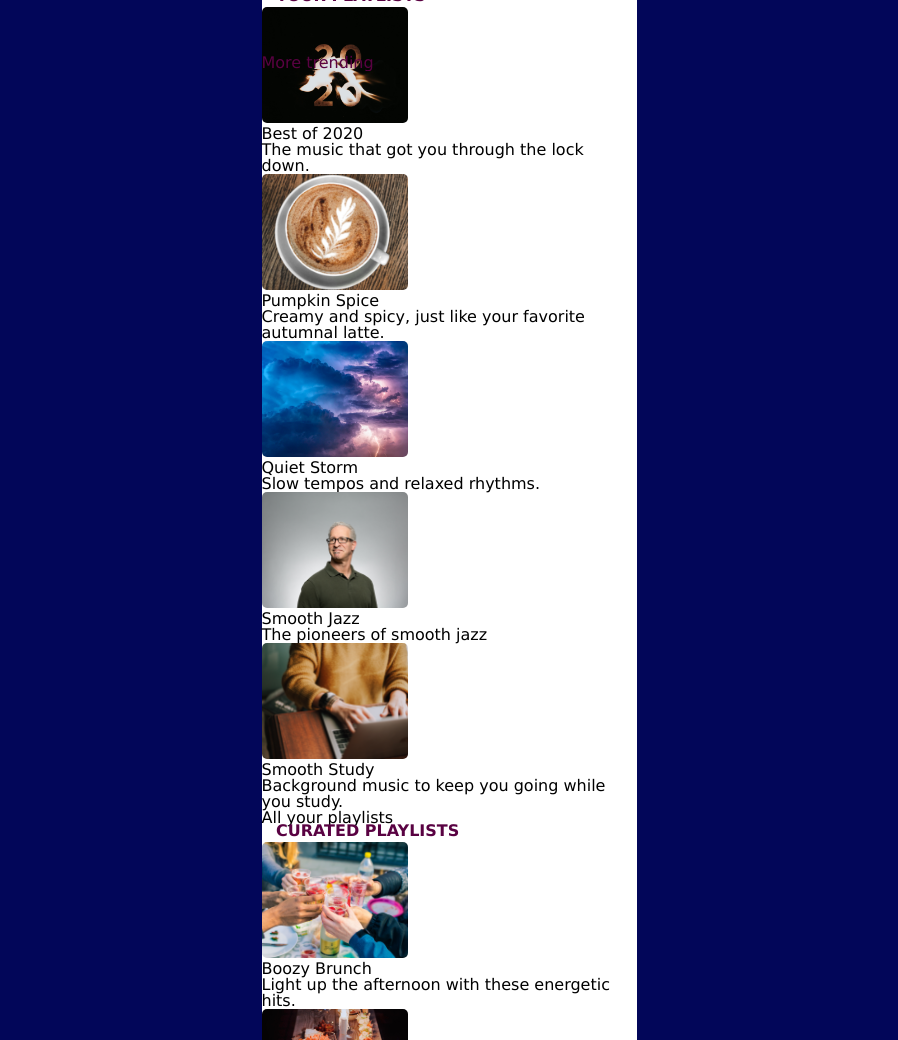
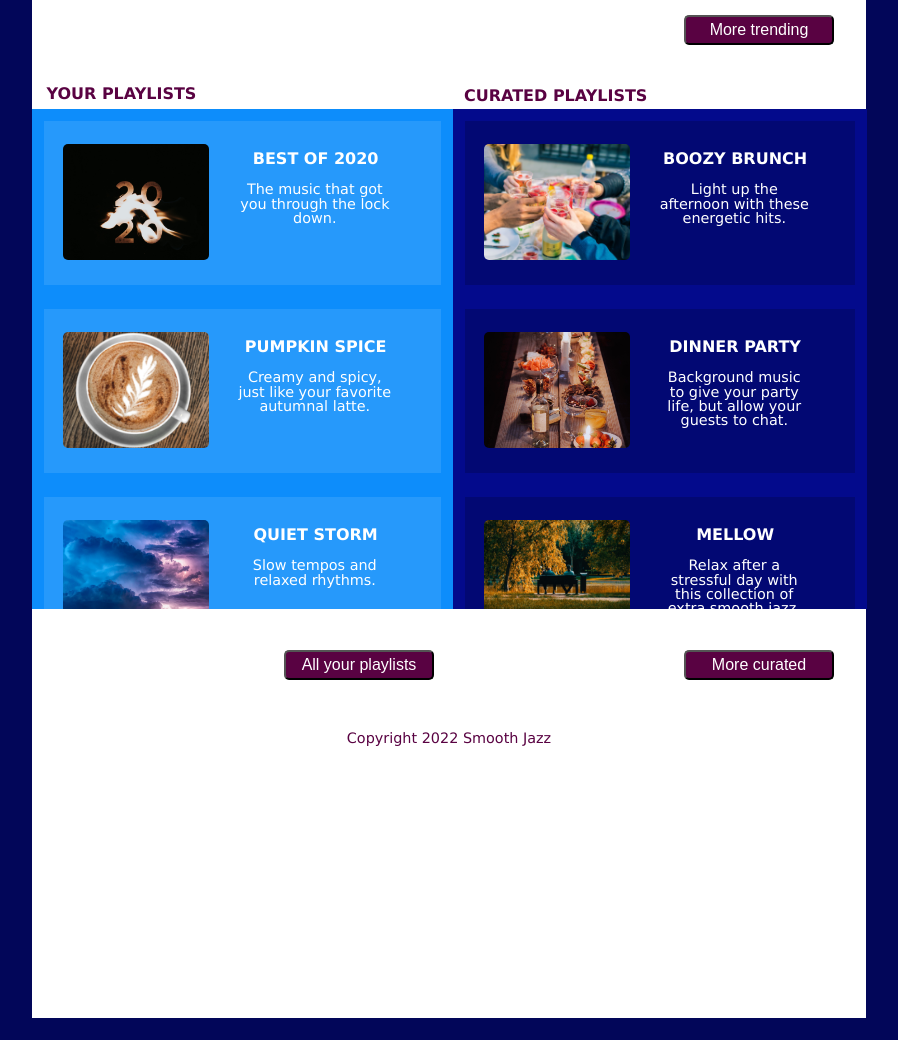
Before and after one commit to danielledani-dev/streamingmedia, a plain HTML site: page index.html in a window 1280 px wide. Shown: the part 630-1670 px from the top of the page, without its empty margins (191-1089 px from the left). After the commit the page ends 1648 px from the top, so only its background shows below. Drawn offline with Linux system fonts and the light colour scheme.

Commit message:
added final media queries and css

```diff
--- a/index.html
+++ b/index.html
@@ -13,15 +13,14 @@
             <p>This station is dedicated to the soothing sounds of smooth jazz. This genre of commercially oriented crossover jazz became dominant in the 1980s and early 1990s.</p>
         </header>
         <nav>
-                <input type="checkbox" id="dropdown" />
+                <input type="checkbox" id="dropdown">
                 <label for="dropdown"><span></span></label>
-                <span class="container"></span>
             <ul>
                 <li><a href="#home">MuzakMaker</a></li>
-                <li><a href="#trending">Trending <br />Songs</a></li>
-                <li><a href="#playlists">Your  <br />Playlists</a></li>
-                <li><a href="#curated">Curated  <br />Playlists</a></li>
-                <li><a href="user"><img src="StreamingMedia/images/duke-silver.png" alt="user profile picture"></a></li>
+                <li><a href="#trending">Trending Songs</a></li>
+                <li><a href="#playlists">Your Playlists</a></li>
+                <li><a href="#curated">Curated Playlists</a></li>
+                <li><a href="#user"><img src="StreamingMedia/images/duke-silver.png" alt="user profile picture"></a></li>
             </ul>
         </nav>
     <main>
@@ -74,7 +73,7 @@
             </section>
             <section>
             <div>
-                <h3>Succesful Performance</h3>
+                <h3>Successful Performance</h3>
                 <p><span class="artist">Artist</span> Ricky Bombino</p>
             </div>
                 <img src="StreamingMedia/images/successful-performance-cover.png" alt="cover art image of a white man with a red shirt, standing in front of a blue brick wall looking celebratory for the Successful Performance by the artist Ricky Bombino">
@@ -83,55 +82,72 @@
                     Your browser does not support the audio tag.
                 </audio>
             </section>
-        <p>More trending</p>
+            </div>
+        <button class="more-trending">More trending</button>
         </section>
 
         <section id="playlists">
             <h2>Your Playlists</h2>
+            <div class="scroll">
+            <section>
                 <img src="StreamingMedia/images/best-of-2020-cover.png" alt="image of a glowing year of 2020 sign on a black background">
                     <h3>Best of 2020</h3>
                     <p>The music that got you through the lock down.</p>
+            </section>
+            <section>
                 <img src="StreamingMedia/images/pumpkin-spice-cover.png" alt="image of a hot cup of a pumpkin spice espresso drink with an intricate latte art design on top">
                 <h3>Pumpkin Spice</h3>
                 <p>Creamy and spicy, just like your favorite autumnal latte.</p>
+            </section>
+            <section>
                 <img src="StreamingMedia/images/quiet-storm-cover.png" alt="image of a lightning storm with pink and blue clouds intertwining">
                 <h3>Quiet Storm</h3>
                 <p>Slow tempos and relaxed rhythms.</p>
+            </section>
+            <section>
                 <img src="StreamingMedia/images/smooth-jazz-cover.png" alt="image of an older white man wearing glasses in a green shirt and slightly smiling">
                 <h3>Smooth Jazz</h3>
                 <p>The pioneers of smooth jazz</p>
-                <img src="StreamingMedia/images/smooth-study-cover.png" alt="image of a man's hand using a laptop on a wooden desk">
-
+            </section>
+            <section>
+                <img src="StreamingMedia/images/smooth-study-cover.png" alt="man's hand seen with watch using laptop on a desk">
                 <h3>Smooth Study</h3>
                 <p>Background music to keep you going while you study.</p>
-
-            <p>All your playlists</p>
             </section>
-
-        <section id="curated"><h2>Curated Playlists</h2>
+            </div>
+        </section>
+            <button class="all-playlists">All your playlists</button>
+        <section id="curated">
+            <h2>Curated Playlists</h2>
+            <div class="scroll">
+            <section>
                 <img src="StreamingMedia/images/boozy-brunch-cover.png" alt="image of a group of friends and their hands cheersing their drinks">
                 <h3>Boozy Brunch</h3>
                 <p>Light up the afternoon with these energetic hits.</p>
-
+            </section>
+            <section>
                 <img src="StreamingMedia/images/dinner-party-cover.png" alt="image of a candle-lit dinner table with wine bottles and bowls of strawberries on the table">
                 <h3>Dinner Party</h3>
                 <p>Background music to give your party life, but allow your guests to chat.</p>
-
+            </section>
+            <section>
                 <img src="StreamingMedia/images/mellow-cover.png" alt="image of two people sitting on a park bench looking out over a sunset-lit landscape">
                 <h3>Mellow</h3>
                 <p>Relax after a stressful day with this collection of extra smooth jazz.</p>
-
+            </section>
+            <section>
                 <img src="StreamingMedia/images/jazz-chill-cover.png" alt="image of a bed of red rose petals">
                 <h3>Jazz and Chill</h3>
                 <p>Set the mood with these silky sounds.</p>
-
+            </section>
+            <section>
                 <img src="StreamingMedia/images/smooth-saxophone-cover.png" alt="image of a band with a saxophone player in focus of the picture">
                 <h3>Jazz Saxophone</h3>
                 <p>The greatest collection of your sax favorites.</p>
-
-            <p>More curated</p>
-
             </section>
+            </div>
+        </section>
+        <button class="more-curated">More curated</button>
     </main>
     <footer>
         <p>Copyright 2022 Smooth Jazz</p>
--- a/styles.css
+++ b/styles.css
@@ -53,8 +53,10 @@ body {
     width: 375px;
     margin: 0 auto;
     background-color: #ffffff;
+    position: relative;
+    height: 1600px;
 }
-header, footer{
+header {
     width: 100%;
     background-color: #2104D9;
     color: white;
@@ -91,8 +93,6 @@ label {
     padding: 28px 20px;
     position: relative;
     user-select: none;
-    z-index: 3;
-    top: -12.5em;
 }
 label span {
     background-color: #ffffff;
@@ -135,70 +135,57 @@ input:checked ~ label span:after {
 input:checked ~ label:not(.steps) span:before, input:checked ~ label:not(.steps) span:after {
     top: 0;
 }
-@media screen and (min-width:834px) {
-    ul {
-        overflow: visible;
-        position: absolute;
-        top: 0;
-        display: grid;
-        grid-template-columns: 1fr 1fr 1fr 1fr 1fr;
-    }
-    label span, input {
-        display: none;
-    }
-}
 nav {
     position: absolute;
+    width: 375px;
+    top: 0;
+    text-transform: uppercase;
+    background-color: #030A8C;
+    margin-top: -50px;
 }
-.container {
-    position: relative;
-    display: flex;
-    padding: 3em 5em 0em 18.4em;
-    top: -16em;
-    background-color: #030A8C;
+[href="#home"] {
+    position: absolute;
+    font-weight: bold;
+    font-variant: small-caps;
+    font-size: 1.75em;
+    padding: 40px 16px;
+    text-transform: capitalize;
+    top: -1em;
+    left: 95px;
 }
-li:first-child {
-    position: absolute;
+li a {
+    display: block;
+    text-decoration: none;
     color: white;
-    display: flex;
-    top: -11em;
-    left: 8em;
-}
-li:first-child a {
-    color: white;
-    position: absolute;
-    text-decoration: none;
-    font-variant: small-caps;
-    font-weight: bold;
-    font-size: 1.5em;
-}
-li:nth-child(n+2) a {
-    color: #590242;
-    text-transform: uppercase;
-    text-decoration: none;
 }
 ul {
     display: flex;
-    position: absolute;
-    justify-content: space-between;
-    align-items: center;
+    gap: 1em;
+    justify-content: flex-start;
+    margin-right: 11px;
+}
+li:nth-child(n+2) a {
+    color: white;
+    text-transform: uppercase;
+    text-decoration: none;
     text-align: center;
-    gap: 1.5em;
-    margin-top: -6em;
-    padding: 0 5px;
 }
-h2 {
+li:nth-child(n+2) a:hover {
+    color: #590242;
+}
+#trending h2 {
     position: relative;
     color: #590242;
     font-size: 1em;
     text-transform: uppercase;
     font-weight: bold;
-    top: -.2em;
+    top: -.7em;
     left: .9em;
 }
 #trending{
     position: relative;
-    top:5em;
+    top: 3em;
+    margin-bottom: 10em;
 }
 #trending h3{
     color: #590242;
@@ -212,8 +199,19 @@ h2 {
     color: #590242;
     font-style: italic;
 }
-#trending p {
-    color: #590242;
+.more-trending {
+    color: white;
+    background-color: #590242;
+    border-radius: 5px;
+    position: absolute;
+    bottom: -3em;
+    right: 13em;
+    font-size: 1em;
+    width: 150px;
+    height: 30px;
+}
+.more-trending:hover {
+    background-color:#020659;
 }
 audio::-webkit-media-controls-mute-button {
     background-color: white;
@@ -235,6 +233,7 @@ audio::-webkit-media-controls-enclosure {
 .scroll section {
     margin: 10px;
     position: relative;
+    margin-bottom: -1em;
 }
 .scroll div {
     position: absolute;
@@ -257,6 +256,47 @@ audio::-webkit-media-controls-enclosure {
 #trending ::-webkit-scrollbar-thumb:hover {
     background: #020659;
 }
+audio {
+    position: relative;
+    top: -9em;
+    right: -.3em;
+}
+#playlists h2 {
+    color: #590242;
+    font-size: 1em;
+    text-transform: uppercase;
+    position: absolute;
+    font-weight: bold;
+    bottom: 57em;
+    left: .9em;
+    white-space: nowrap;
+    height: 20px;
+}
+#playlists {
+    display: flex;
+    margin-top: 120px;
+    background-color: #0D8DFB;
+    height: 270px;
+}
+#playlists section {
+    margin: 12px;
+    background-color: #2699FB;
+    padding: 7px;
+}
+#playlists h3 {
+    color: white;
+    text-transform: uppercase;
+    text-align: center;
+    font-weight: bold;
+    margin-top: 3px;
+    margin-bottom: 4px;
+    font-size: 1em;
+}
+#playlists p {
+    color: white;
+    text-align: center;
+    font-size: .9em;
+}
 #playlists ::-webkit-scrollbar, #curated ::-webkit-scrollbar {
     width: 15px;
 }
@@ -270,8 +310,192 @@ audio::-webkit-media-controls-enclosure {
 #playlists ::-webkit-scrollbar-thumb:hover, #curated ::-webkit-scrollbar-thumb:hover {
     background: #ffffff;
 }
-audio {
-    position: relative;
-    top: -9em;
-    right: -.3em;
+.all-playlists {
+    color: white;
+    background-color: #590242;
+    border-radius: 5px;
+    position: absolute;
+    top: 62em;
+    right: 13em;
+    font-size: 1em;
+    width: 150px;
+    height: 30px;
 }
+.all-playlists:hover {
+    background-color: #020659;
+}
+#curated {
+    display: flex;
+    margin-top: 120px;
+    background-color: #030A8C;
+    height: 270px;
+}
+#curated h2 {
+    color: #590242;
+    font-size: 1em;
+    text-transform: uppercase;
+    position: absolute;
+    font-weight: bold;
+    bottom: 33em;
+    left: .9em;
+    white-space: nowrap;
+    height: 20px;
+}
+#curated section {
+    margin: 12px;
+    background-color: #020873;
+    padding: 7px;
+}
+#curated h3 {
+    color: white;
+    text-transform: uppercase;
+    text-align: center;
+    font-weight: bold;
+    margin-top: 3px;
+    margin-bottom: 4px;
+    font-size: 1em;
+}
+#curated p {
+    color: white;
+    text-align: center;
+    font-size: .9em;
+}
+.more-curated {
+    color: white;
+    background-color: #590242;
+    border-radius: 5px;
+    position: absolute;
+    top: 86.5em;
+    right: 12.8em;
+    font-size: 1em;
+    width: 150px;
+    height: 30px;
+}
+.more-curated:hover {
+    background-color:#020659;
+}
+footer {
+    width: 100%;
+    display: flex;
+    margin: 80px 0;
+    justify-content: center;
+    align-items: center;
+    background-color: white;
+    color: #590242;
+    font-size: .9em;
+    text-align: center;
+}
+@media screen and (min-width:834px) {
+    body {
+        width: 834px;
+        margin-bottom: 0;
+    }
+    nav {
+        width: 100%;
+    }
+    nav ul{
+        overflow: visible;
+        position: absolute;
+        top: 1em;
+        display: grid;
+        grid-template-columns: 1fr 1fr 1fr 1fr 1fr;
+        left: 10em;
+        gap: 5em;
+        margin-right: 50px;
+    }
+    [href="#home"] {
+        top: -1.3em;
+        left: -154px;
+    }
+    label span, input {
+        display: none;
+    }
+    .more-trending {
+        right: 2em;
+    }
+    #playlists {
+        width: 50.5%;
+        height: 500px;
+        margin: 8em 0em;
+    }
+    #playlists div.scroll {
+        display: grid;
+        overflow-x: hidden;
+        overflow-y: visible;
+        grid-template-columns: repeat(1, 1fr);
+    }
+    #playlists p {
+        width: 40%;
+        position: relative;
+        display: grid;
+        margin-left: 13em;
+        align-items: center;
+        top: -7em;
+    }
+    #playlists h3 {
+        width: 40%;
+        position: relative;
+        display: grid;
+        top: -7em;
+        margin-left: 11.75em;
+        align-items: center;
+    }
+    #playlists section {
+        height: 150px;
+    }
+    #playlists img {
+        display: grid;
+        margin-top: 1em;
+        margin-left: .75em;
+    }
+    .all-playlists {
+        top: 77em;
+        right: 27em;
+    }
+    #curated h2 {
+        top: 41.9em;
+        left: 27em;
+    }
+    .more-curated {
+        top: 77em;
+        right: 2em;
+    }
+    #curated {
+        width: 49.7%;
+        height: 500px;
+        margin: -39.25em 26.3em;
+    }
+    #curated div.scroll {
+        display: grid;
+        overflow-x: hidden;
+        overflow-y: visible;
+        grid-template-columns: repeat(1, 1fr);
+    }
+    #curated p {
+        width: 40%;
+        position: relative;
+        display: grid;
+        margin-left: 13em;
+        align-items: center;
+        top: -7em;
+    }
+    #curated h3 {
+        width: 40%;
+        position: relative;
+        display: grid;
+        top: -7em;
+        margin-left: 11.75em;
+        align-items: center;
+    }
+    #curated section {
+        height: 150px;
+    }
+    #curated img {
+        display: grid;
+        margin-top: 1em;
+        margin-left: .75em;
+    }
+    footer {
+        margin: 750px 0;
+    }
+}
```
Lines whose indentation alone changed are shown as unchanged.
